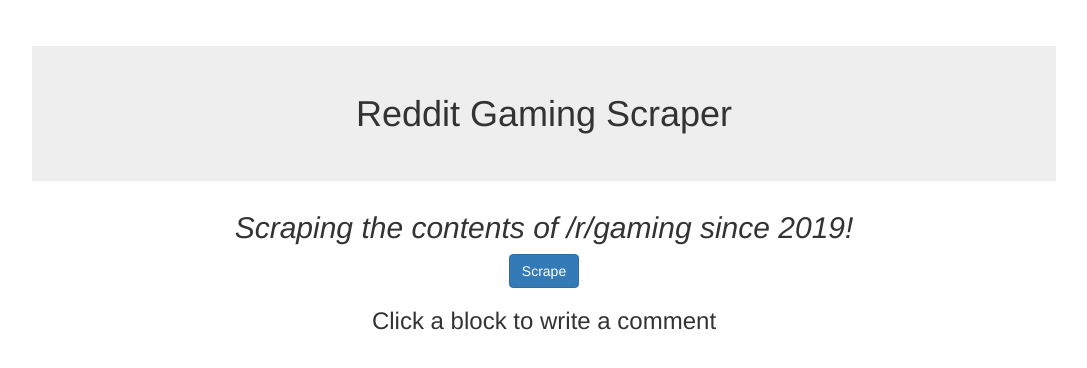
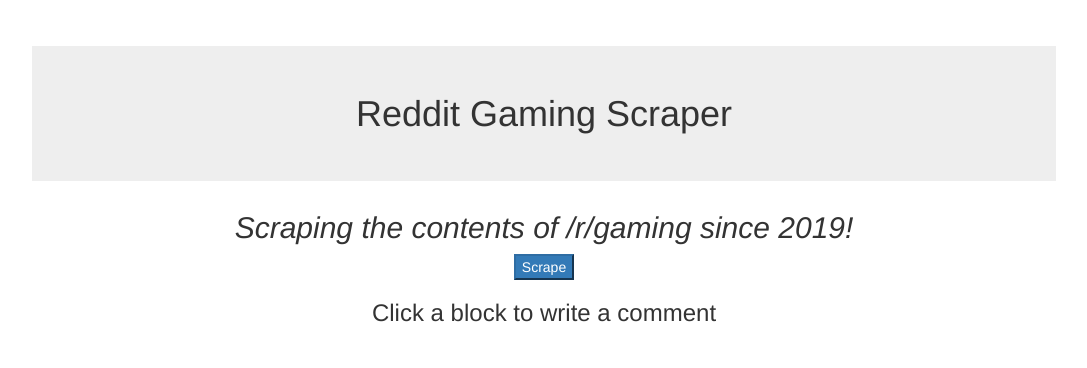
Before and after one commit to gfhorrocks/NewsScraper, a website: page public/index.html in a window 1280 px wide. Shown: the whole page, without its empty margins (96-1183 px from the left). Drawn offline with nearby package versions, Linux system fonts and the light colour scheme; no server answers.

Commit message:
App.js Updates - Scrape doesn't work first click

```diff
--- a/public/app.js
+++ b/public/app.js
@@ -1,4 +1,5 @@
 // Grab the articles as a json
+$(document).ready( displayArticles() );  //if page is refreshed, display data
 
 function displayArticles(){
   $.get("/articles", function (data) {
@@ -87,5 +88,3 @@
     alert(res);                 //alerts user that scrape is complete
   }).then( displayArticles() ); //displays the data on screen
 });
-
-$(document).ready( displayArticles() );  //if page is refreshed, display data
--- a/public/index.html
+++ b/public/index.html
@@ -73,7 +73,7 @@
     <div id="wrapper">
       <h1 class="jumbotron">Reddit Gaming Scraper</h1>
       <h2><i>Scraping the contents of /r/gaming since 2019!</i></h2>
-      <button type="button" id="scrape" class="btn btn-primary">Scrape</button>
+      <button type="button" id="scrape" class="btn-primary">Scrape</button>
       <h3>Click a block to write a comment</h3>
       <div id="articles">
       </div>
```
